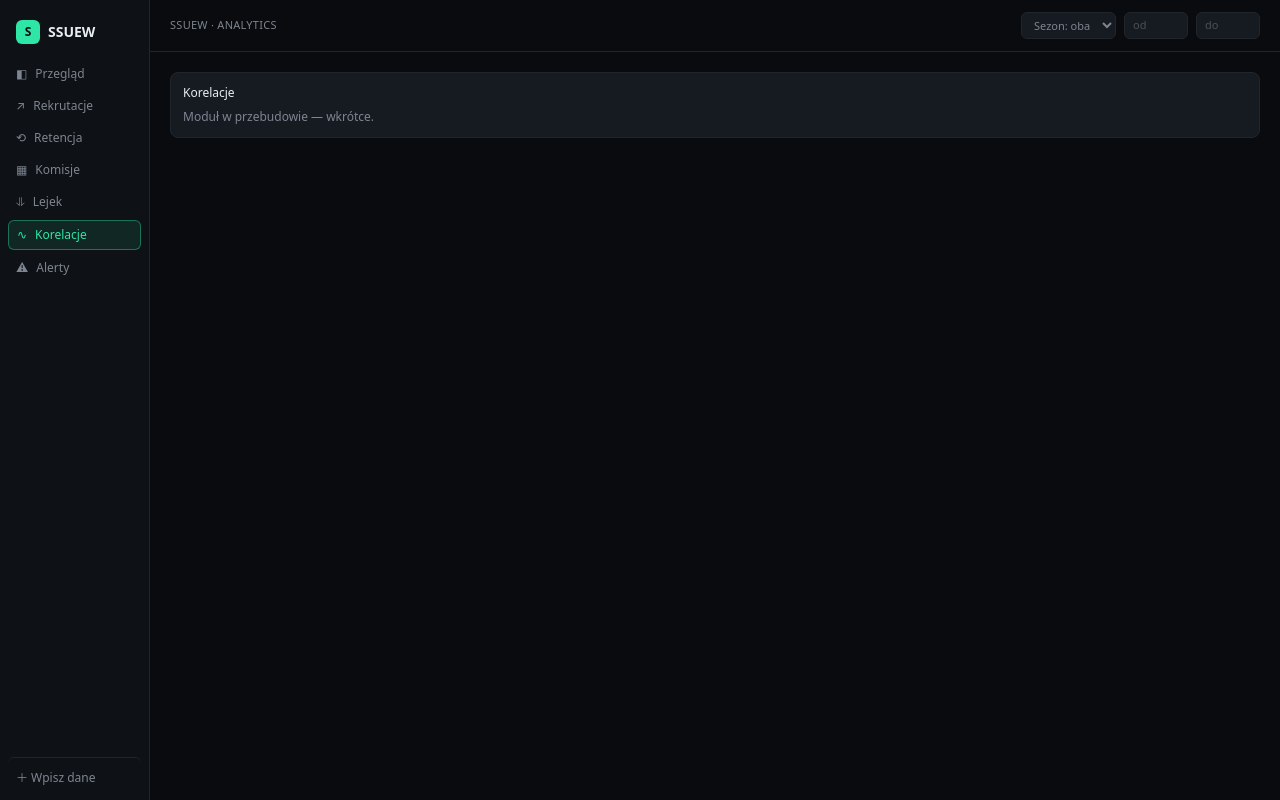
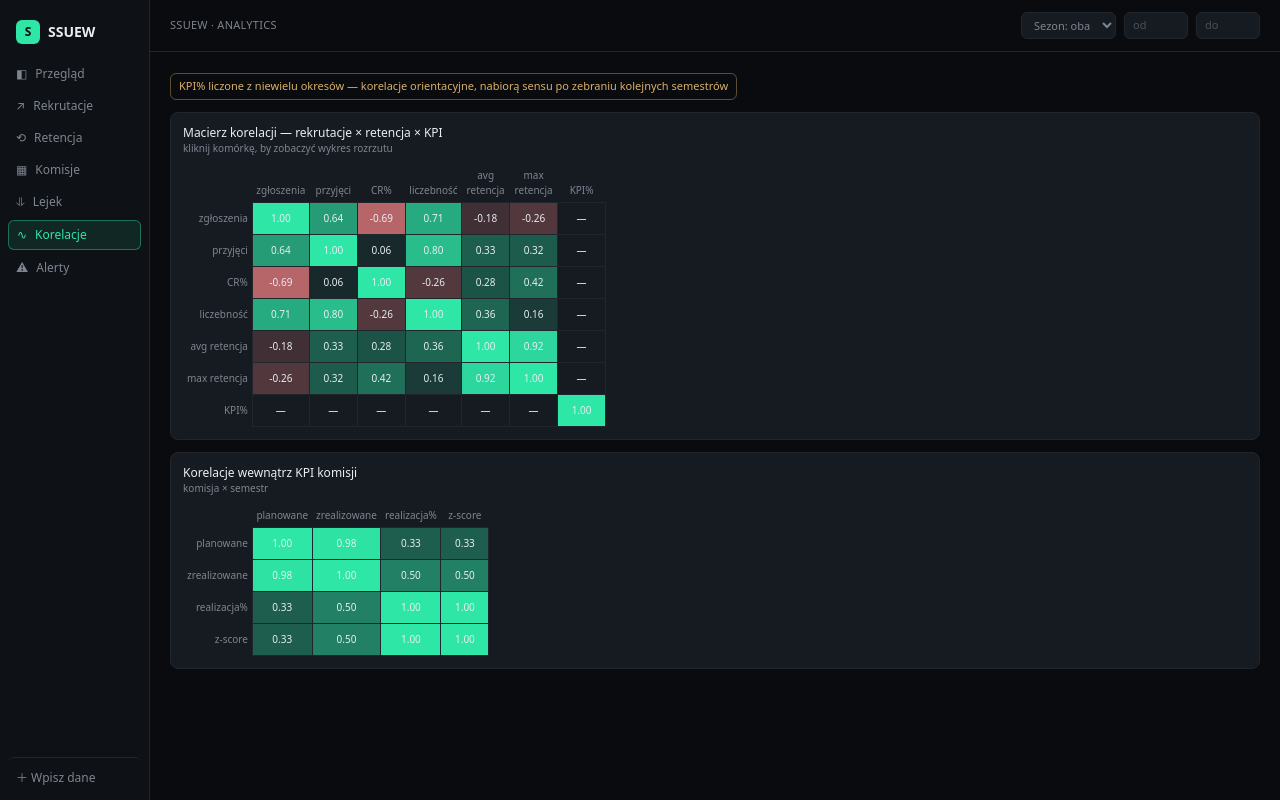
Before and after one commit to mikolajradlinski53/ssuew-analytics, a Next.js app: page /korelacje in a window 1280 px wide. Built offline with nearby package versions, Linux system fonts and the light colour scheme; no server answers; the database is empty.

Commit message:
feat(korelacje): macierz glowna (z KPI) + widok wewnatrz-KPI + scatter

```diff
--- a/app/korelacje/page.tsx
+++ b/app/korelacje/page.tsx
@@ -1,8 +1,10 @@
-import { BentoCard } from '@/components/ui/BentoCard'
+import { Suspense } from 'react'
+import KorelacjeClient from '@/components/modules/KorelacjeClient'
+
 export default function Page() {
   return (
-    <BentoCard title="Korelacje">
-      <p className="text-xs text-deck-muted">Moduł w przebudowie — wkrótce.</p>
-    </BentoCard>
+    <Suspense fallback={<p className="text-deck-muted text-sm">Ładowanie…</p>}>
+      <KorelacjeClient />
+    </Suspense>
   )
 }
--- /dev/null
+++ b/components/modules/KorelacjeClient.tsx
@@ -0,0 +1,98 @@
+'use client'
+import { useState } from 'react'
+import { ScatterChart, Scatter, XAxis, YAxis, CartesianGrid, Tooltip, ResponsiveContainer } from 'recharts'
+import { useAnalyticsData } from '@/lib/useAnalyticsData'
+import { useFilters } from '@/lib/useFilters'
+import { applyFilters } from '@/lib/filters'
+import { correlationMatrix, orgKpiByEdition, zScores } from '@/lib/stats'
+import { chartTheme, axisTick, tooltipStyle } from '@/lib/chartTheme'
+import { BentoCard } from '@/components/ui/BentoCard'
+import { Heatmap } from '@/components/ui/Heatmap'
+
+const MAIN_VARS = ['zgłoszenia', 'przyjęci', 'CR%', 'liczebność', 'avg retencja', 'max retencja', 'KPI%']
+const KPI_VARS = ['planowane', 'zrealizowane', 'realizacja%', 'z-score']
+
+export default function KorelacjeClient() {
+  const { rekrutacje, kohorty, kpiPeriods, loading } = useAnalyticsData()
+  const { filters } = useFilters()
+  const [pair, setPair] = useState<{ a: string; b: string } | null>(null)
+
+  if (loading) return <p className="text-deck-muted text-sm">Ładowanie…</p>
+
+  const rekr = applyFilters(rekrutacje, filters)
+  const kohByEd = new Map(applyFilters(kohorty, filters).map((k) => [k.edycja, k]))
+  const kpiMap = orgKpiByEdition(kpiPeriods)
+
+  const mainRows: Record<string, number | null>[] = rekr.map((r) => {
+    const k = kohByEd.get(r.edycja)
+    return {
+      'zgłoszenia': r.zgloszenia,
+      'przyjęci': r.przyjeci,
+      'CR%': r.zgloszenia > 0 ? (r.przyjeci / r.zgloszenia) * 100 : null,
+      'liczebność': k?.n_czlonkow ?? null,
+      'avg retencja': k?.avg_retention_sem ?? null,
+      'max retencja': k?.max_retention_sem ?? null,
+      'KPI%': kpiMap.get(`${r.sezon}-${r.rok}`) ?? null,
+    }
+  })
+  const mainCells = correlationMatrix(mainRows, MAIN_VARS)
+
+  const realizacje = kpiPeriods
+    .filter((p) => p.projekty_planowane > 0)
+    .map((p) => (p.projekty_zrealizowane / p.projekty_planowane) * 100)
+  const zs = realizacje.length ? zScores(realizacje) : []
+  const kpiRows: Record<string, number | null>[] = kpiPeriods
+    .filter((p) => p.projekty_planowane > 0)
+    .map((p, i) => ({
+      'planowane': p.projekty_planowane,
+      'zrealizowane': p.projekty_zrealizowane,
+      'realizacja%': realizacje[i],
+      'z-score': zs[i],
+    }))
+  const kpiCells = correlationMatrix(kpiRows, KPI_VARS)
+
+  const scatterData =
+    pair && pair.a !== pair.b
+      ? mainRows
+          .filter((row) => row[pair.a] != null && row[pair.b] != null)
+          .map((row) => ({ x: row[pair.a] as number, y: row[pair.b] as number }))
+      : []
+
+  return (
+    <div className="space-y-3">
+      <div className="text-[11px] text-deck-warn border border-deck-warn/40 rounded-md px-2 py-1 inline-block">
+        KPI% liczone z niewielu okresów — korelacje orientacyjne, nabiorą sensu po zebraniu kolejnych semestrów
+      </div>
+
+      <BentoCard title="Macierz korelacji — rekrutacje × retencja × KPI" sub="kliknij komórkę, by zobaczyć wykres rozrzutu" span={4}>
+        <Heatmap vars={MAIN_VARS} cells={mainCells} onSelect={(a, b) => setPair({ a, b })} />
+      </BentoCard>
+
+      {pair && pair.a !== pair.b && (
+        <BentoCard title={`Rozrzut: ${pair.a} ↔ ${pair.b}`} span={2}>
+          {scatterData.length >= 3 ? (
+            <ResponsiveContainer width="100%" height={200}>
+              <ScatterChart margin={{ top: 4, right: 8, left: -10, bottom: 0 }}>
+                <CartesianGrid strokeDasharray="3 3" stroke={chartTheme.grid} />
+                <XAxis type="number" dataKey="x" name={pair.a} tick={axisTick} />
+                <YAxis type="number" dataKey="y" name={pair.b} tick={axisTick} />
+                <Tooltip contentStyle={tooltipStyle} cursor={{ strokeDasharray: '3 3' }} />
+                <Scatter data={scatterData} fill={chartTheme.accent} />
+              </ScatterChart>
+            </ResponsiveContainer>
+          ) : (
+            <p className="text-[11px] text-deck-muted">Za mało wspólnych obserwacji dla tej pary.</p>
+          )}
+        </BentoCard>
+      )}
+
+      <BentoCard title="Korelacje wewnątrz KPI komisji" sub="komisja × semestr" span={4}>
+        {kpiRows.length >= 3 ? (
+          <Heatmap vars={KPI_VARS} cells={kpiCells} />
+        ) : (
+          <p className="text-[11px] text-deck-muted">Za mało danych KPI (potrzeba ≥3 wierszy komisja×semestr).</p>
+        )}
+      </BentoCard>
+    </div>
+  )
+}
```
